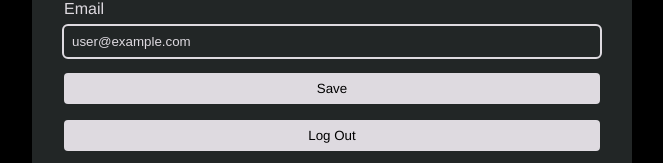
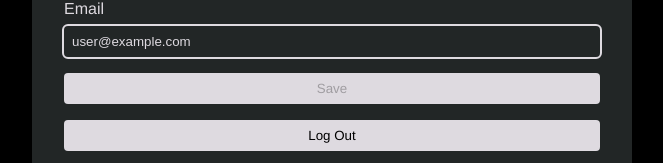
Before and after one commit to jaredami/shot-tracker, a React (Create React App) app: page /profile in a window 1280 px wide. Shown: the part 288-451 px from the top of the page, without its empty margins (308-971 px from the left). Built offline with nearby package versions, Linux system fonts and the light colour scheme; no server answers; the database is empty; sample sign-in values are in the browser's storage.

Commit message:
Disable Profile save btn until userName is modified

```diff
--- a/src/components/Profile.js
+++ b/src/components/Profile.js
@@ -1,6 +1,5 @@
-import { useState } from "react";
+import { useRef, useState } from "react";
 import { useHistory } from "react-router-dom";
-import { useRef } from "react";
 import { useAuth } from "../contexts/AuthContext";
 import LoadingIndicator from "./LoadingIndicator";
 import "./Profile.css";
@@ -8,9 +7,12 @@ import "./Profile.css";
 export default function Dashboard() {
   const [error, setError] = useState("");
   const { currentUser, logout, currentUserData, loading } = useAuth();
+
   const history = useHistory();
   const userNameRef = useRef();
   const emailRef = useRef();
+  // TODO: set to true when either userName or email changed (currently just userName)
+  const [isFormDirty, setIsFormDirty] = useState(false);
 
   async function handleLogout() {
     setError("");
@@ -24,7 +26,13 @@ export default function Dashboard() {
   }
 
   function handleSubmit() {
-    console.log("test");
+    // TODO: submit profile data updates here
+    console.log("handleSubmit");
+  }
+
+  function onUserNameChange(e) {
+    const value = e.target.value;
+    setIsFormDirty(value !== currentUserData?.userName);
   }
 
   return (
@@ -63,6 +71,7 @@ export default function Dashboard() {
                 <label>User Name</label>
                 <input
                   defaultValue={currentUserData?.userName}
+                  onChange={onUserNameChange}
                   type="text"
                   ref={userNameRef}
                   required
@@ -77,7 +86,11 @@ export default function Dashboard() {
                   required
                 />
               </div>
-              <button disabled={loading} className="logout-btn" type="submit">
+              <button
+                disabled={!isFormDirty}
+                className="logout-btn"
+                type="submit"
+              >
                 Save
               </button>
               <button className="logout-btn" onClick={handleLogout}>
```
